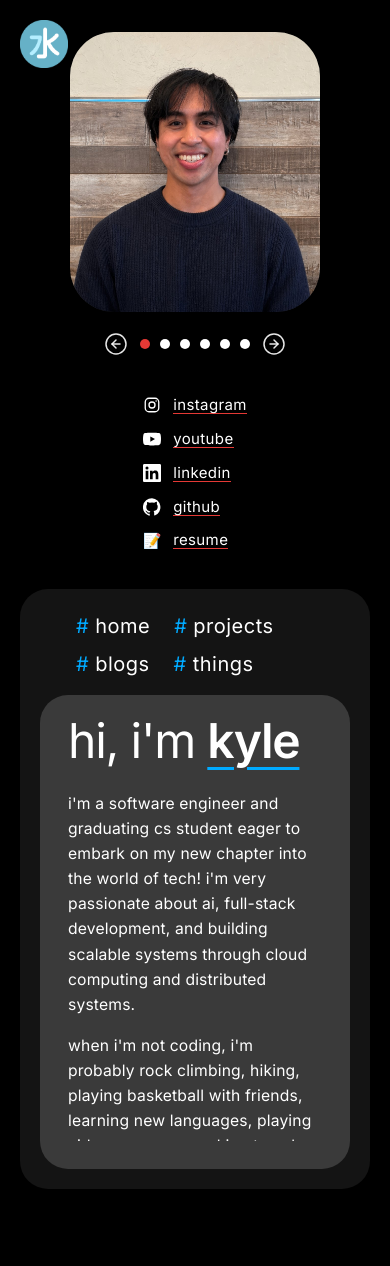
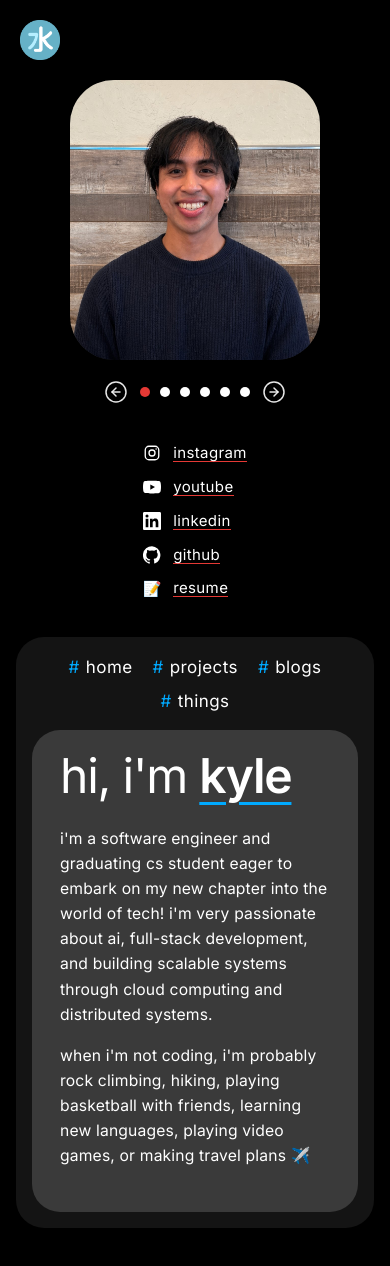
Before and after one commit to kmod24/portfolio-websiteV3, a Next.js app: page / in a window 390 px wide. Shown: the top 1266 px of the page. Before the commit the page ends 1221 px from the top, so only its background shows below. Built offline with nearby package versions, Linux system fonts and the light colour scheme.

Commit message:
Update portfolio

```diff
--- a/src/app/page.tsx
+++ b/src/app/page.tsx
@@ -6,18 +6,18 @@ import { SocialLinks } from "@/components/home/social-links";
 
 export default function Home() {
   return (
-    <main className="relative min-h-dvh bg-black px-5 py-8 text-white sm:px-8 sm:py-10 lg:px-12 lg:py-12">
+    <main className="relative flex min-h-dvh items-center justify-center bg-black px-4 py-20 text-white sm:px-6 sm:py-16 lg:px-10 lg:py-12">
       <Image
         src="/logo.png"
         alt="Kyle logo"
         width={48}
         height={48}
-        className="absolute top-5 left-5 z-10 size-12 object-contain sm:top-6 sm:left-6 sm:size-10"
+        className="absolute top-5 left-5 z-10 size-10 object-contain sm:top-6 sm:left-6 sm:size-10"
         priority
       />
 
-      <div className="mx-auto flex w-full max-w-[1280px] flex-col gap-10 lg:justify-between lg:flex-row lg:items-start lg:gap-12 xl:gap-16">
-        <aside className="flex w-full shrink-0 flex-col items-center lg:ml-36 lg:mt-15 lg:w-[280px]">
+      <div className="mx-auto flex w-full max-w-6xl flex-col items-center gap-10 lg:flex-row lg:items-center lg:justify-center lg:gap-32 xl:gap-50">
+        <aside className="flex w-full max-w-[280px] shrink-0 flex-col items-center">
           <ProfileCarousel
             slides={[
               { src: "/pfp.jpeg", zoom: 1.1 },
@@ -31,7 +31,7 @@ export default function Home() {
           <SocialLinks />
         </aside>
 
-        <section className="min-w-0 w-full max-w-[520px] lg:mr-30 lg:mt-3">
+        <section className="w-full min-w-0 max-w-[520px]">
           <RightBento />
         </section>
       </div>
--- a/src/components/home/profile-carousel.tsx
+++ b/src/components/home/profile-carousel.tsx
@@ -84,7 +84,7 @@ export function ProfileCarousel({
               animate={{ opacity: 1, x: 0 }}
               exit={{ opacity: 0, x: 6 }}
               transition={{ duration: 0.25, ease: "easeOut" }}
-              className="pointer-events-none absolute top-1/2 left-[calc(100%+1rem)] w-max max-w-[140px] -translate-y-1/2 text-left text-[13px] leading-snug tracking-wide text-white/90 lowercase"
+              className="pointer-events-none mt-3 max-w-[200px] text-center text-[13px] leading-snug tracking-wide text-white/90 lowercase lg:absolute lg:top-1/2 lg:left-[calc(100%+1rem)] lg:mt-0 lg:w-max lg:max-w-[140px] lg:-translate-y-1/2 lg:text-left"
             >
               {caption}
             </motion.p>
--- a/src/components/home/projects-panel.tsx
+++ b/src/components/home/projects-panel.tsx
@@ -40,7 +40,7 @@ const projects = [
 
 export function ProjectsPanel() {
   return (
-    <div className="grid min-h-0 flex-1 grid-cols-2 gap-3 overflow-y-auto content-start">
+    <div className="grid min-h-0 flex-1 grid-cols-1 gap-3 overflow-y-auto content-start sm:grid-cols-2">
       {projects.map((project) => (
         <a
         key={project.title}
--- a/src/components/home/right-bento.tsx
+++ b/src/components/home/right-bento.tsx
@@ -21,7 +21,7 @@ export function RightBento() {
   const [active, setActive] = useState<NavId>("home");
 
   return (
-    <div className="flex h-[600px] w-full flex-col overflow-hidden rounded-[1.75rem] bg-[var(--bento-outer)] p-5 sm:p-6 md:rounded-[2rem] md:p-7">
+    <div className="flex h-[min(600px,70dvh)] min-h-[480px] w-full flex-col overflow-hidden rounded-[1.75rem] bg-[var(--bento-outer)] p-4 sm:p-5 md:rounded-[2rem] md:p-6 lg:h-[600px] lg:min-h-0 lg:p-7">
       <SiteNav active={active} onChange={setActive} />
 
       <div className="relative min-h-0 flex-1">
--- a/src/components/home/site-nav.tsx
+++ b/src/components/home/site-nav.tsx
@@ -11,7 +11,7 @@ export function SiteNav({ active, onChange }: SiteNavProps) {
   return (
     <nav
       aria-label="Primary"
-      className="ml-8 flex shrink-0 flex-wrap items-center gap-x-6 gap-y-2 px-1 pb-4 pt-0.5"
+      className="flex shrink-0 flex-wrap items-center justify-center gap-x-5 gap-y-2 px-1 pb-4 pt-0.5 sm:justify-start sm:gap-x-6 sm:pl-2"
     >
       {site.nav.map((item) => {
         const isActive = item.id === active;
@@ -22,7 +22,7 @@ export function SiteNav({ active, onChange }: SiteNavProps) {
             type="button"
             onClick={() => onChange(item.id)}
             aria-current={isActive ? "page" : undefined}
-            className="inline-flex items-baseline gap-1.5 text-[20px] tracking-wide text-white lowercase hover:opacity-80 cursor-pointer"
+            className="inline-flex items-baseline gap-1.5 text-[17px] tracking-wide text-white lowercase hover:opacity-80 cursor-pointer sm:text-[20px]"
           >
             <span className="text-[var(--accent-blue)]">#</span>
             <span>{item.label}</span>
--- a/src/components/home/things-panel.tsx
+++ b/src/components/home/things-panel.tsx
@@ -52,7 +52,7 @@ export function ThingsPanel() {
             animate={{ opacity: 1 }}
             exit={{ opacity: 0 }}
             transition={{ duration: 0.2, ease: "easeOut" }}
-            className="absolute inset-0 grid grid-cols-2 content-start gap-3 overflow-y-auto"
+            className="absolute inset-0 grid grid-cols-1 content-start gap-3 overflow-y-auto sm:grid-cols-2"
           >
             {things.map((thing, index) => (
               <button
```
